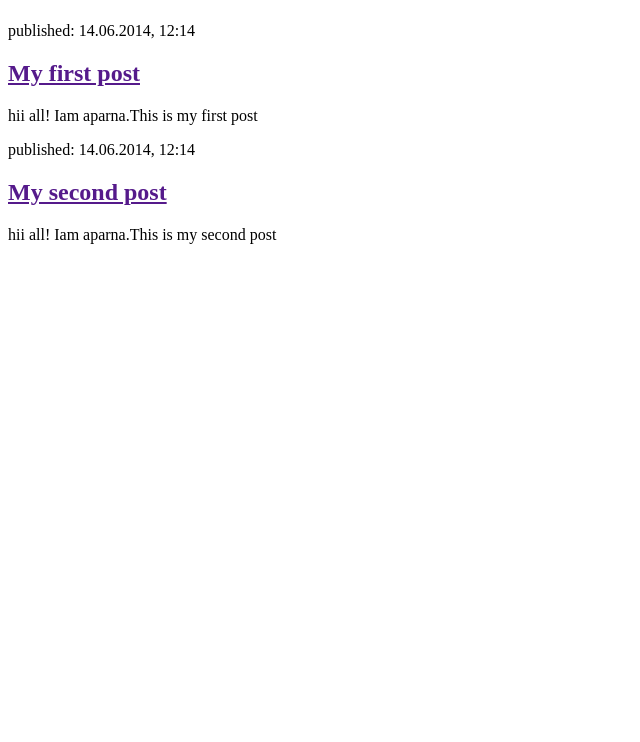
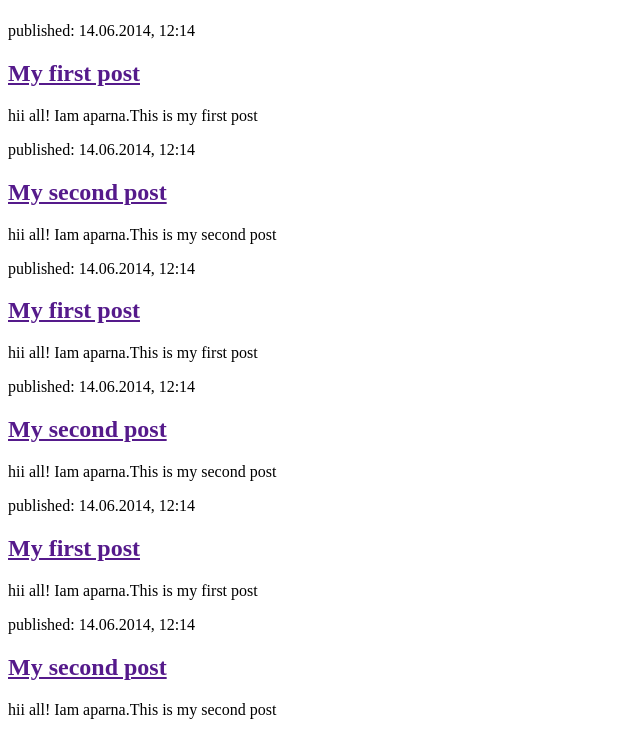
Before and after one commit to A373/django_girls, a Django app: template girls/templates/blog/post_list.html in a window 1280 px wide. Shown: the part 58-800 px from the top of the page, without its empty margins (0-640 px from the left). Run offline with Django 4.2, Linux system fonts and the light colour scheme; the template is opened without the code that fills it: values that come from a table or form of the project are taken from there, others are empty; data comes from the database, SQL or seed files in the repository; both versions use the stored data as it was after the commit.

Commit message:
templates modified

```diff
--- a/django_girls/settings.py
+++ b/django_girls/settings.py
@@ -9,7 +9,7 @@ https://docs.djangoproject.com/en/4.0/topics/settings/
 For the full list of settings and their values, see
 https://docs.djangoproject.com/en/4.0/ref/settings/
 """
-
+import os
 from pathlib import Path
 
 # Build paths inside the project like this: BASE_DIR / 'subdir'.
@@ -25,7 +25,7 @@ SECRET_KEY = 'django-insecure-0tnrq@i+-1=oo6!nspyw)+2yd=_9t5t=-nh*82%c%p_qxno_+n
 # SECURITY WARNING: don't run with debug turned on in production!
 DEBUG = True
 
-ALLOWED_HOSTS = []
+ALLOWED_HOSTS = ['*']
 
 
 # Application definition
@@ -117,6 +117,7 @@ USE_TZ = True
 # https://docs.djangoproject.com/en/4.0/howto/static-files/
 
 STATIC_URL = 'static/'
+STATIC_ROOT = BASE_DIR/'static'
 
 # Default primary key field type
 # https://docs.djangoproject.com/en/4.0/ref/settings/#default-auto-field
--- a/girls/templates/blog/post_list.html
+++ b/girls/templates/blog/post_list.html
@@ -7,17 +7,20 @@
         <header>
             <h1><a href="/">Django Girls Blog</a></h1>
         </header>
-
+    {% for post in posts %}
         <article>
             <time>published: 14.06.2014, 12:14</time>
             <h2><a href="">My first post</a></h2>
             <p>hii all! Iam aparna.This is my first post</p>
         </article>
 
+
         <article>
             <time>published: 14.06.2014, 12:14</time>
             <h2><a href="">My second post</a></h2>
             <p>hii all! Iam aparna.This is my second post</p>
         </article>
+    {% endfor %}
+
     </body>
 </html>
--- a/girls/views.py
+++ b/girls/views.py
@@ -1,6 +1,8 @@
 from django.shortcuts import render
+from django.utils import timezone
+from .models import Post
 
 
-# Create your views here.
 def post_list(request):
-    return render(request, 'blog/post_list.html', {})
+    posts = Post.objects.filter(published_date__lte=timezone.now()).order_by('published_date')
+    return render(request, 'blog/post_list.html', {'posts': posts})
--- /dev/null
+++ b/req.txt
@@ -0,0 +1 @@
+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
```
Also changed, not shown: db.sqlite3.
